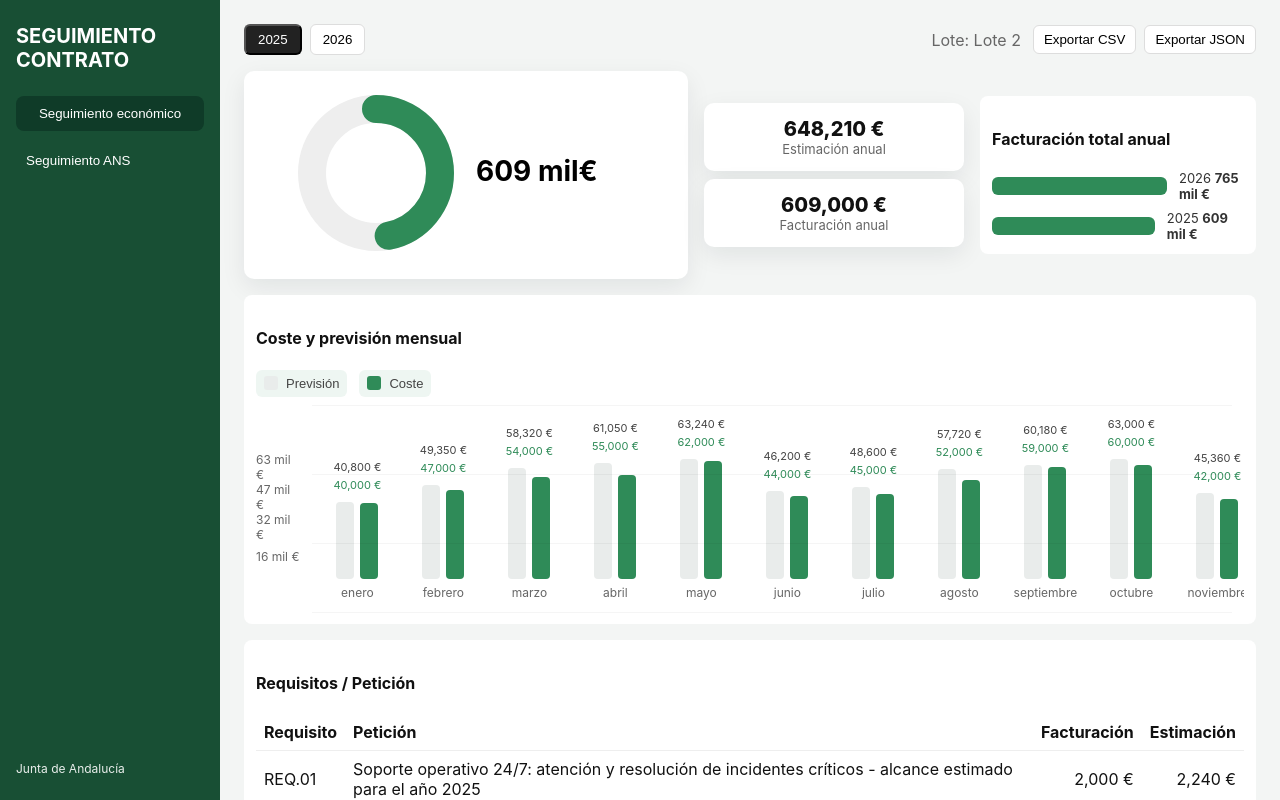
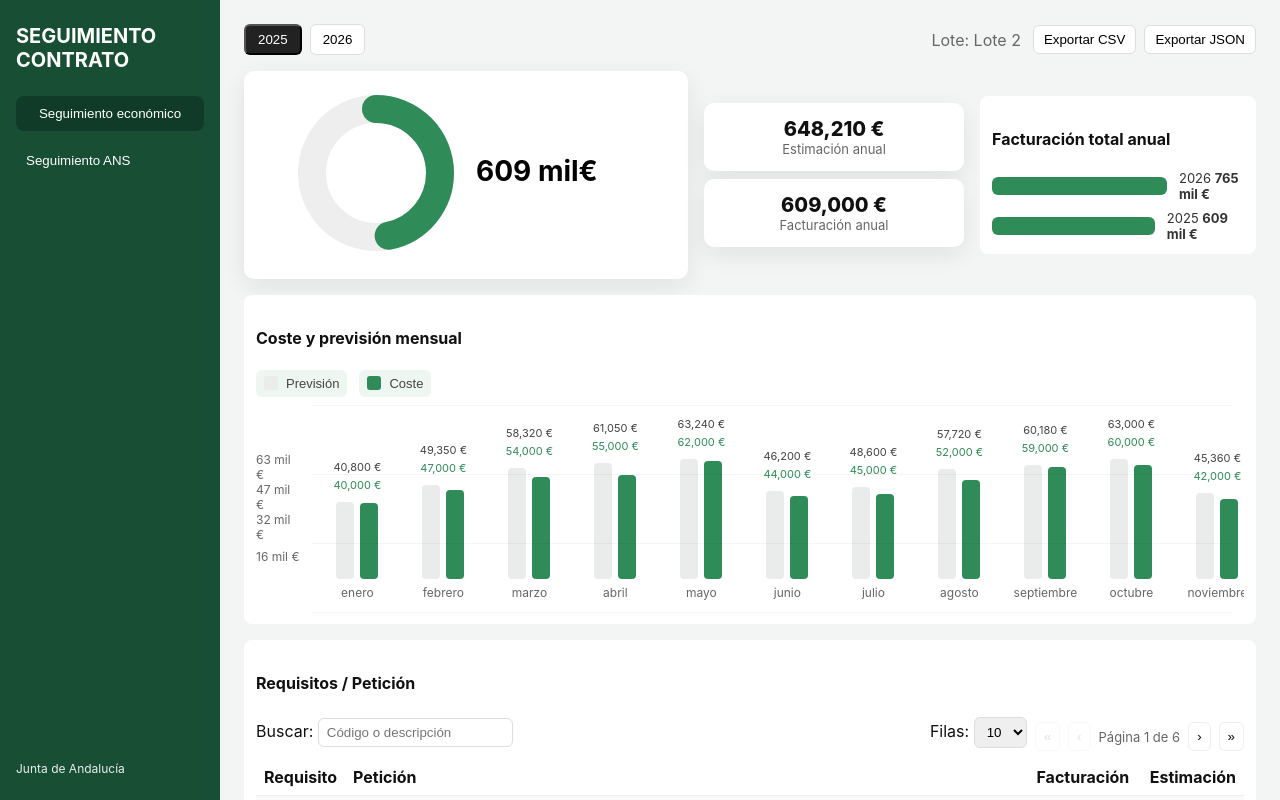
Before and after one commit to nachopavon/testdashboard, a React (Vite) app: page / in a window 1280 px wide. Built offline with nearby package versions, Linux system fonts and the light colour scheme.

Commit message:
Add initial CSS styles for layout and components in the application

```diff
--- a/src/components/Economic.module.css
+++ b/src/components/Economic.module.css
@@ -66,3 +66,18 @@
 .pagerBtn{background:var(--card-bg); border:1px solid #eee; padding:6px 8px; border-radius:6px}
 .pagerBtn[disabled]{opacity:0.4; cursor:default}
 .pagerInfo{font-size:13px; color:#666}
+
+.tableControls{display:flex; justify-content:space-between; align-items:center; margin-bottom:8px; gap:12px}
+.searchInput{padding:6px 8px; border-radius:6px; border:1px solid #ddd}
+.selectSmall{padding:6px 8px; border-radius:6px; border:1px solid #ddd}
+
+/* sticky header */
+.table thead th{position:sticky; top:0; background:var(--card-bg); z-index:3}
+
+/* zebra rows */
+.table tbody tr:nth-child(odd){background:rgba(0,0,0,0.02)}
+
+/* responsive smaller font */
+@media (max-width:700px){
+	.table th, .table td{font-size:13px}
+}
--- a/src/components/Economic.tsx
+++ b/src/components/Economic.tsx
@@ -32,6 +32,34 @@ export default function Economic(){
   const totalReq = d.requisites.length
   const totalPages = Math.max(1, Math.ceil(totalReq / perPage))
   const pagedReqs = d.requisites.slice((page-1)*perPage, page*perPage)
+  // table improvements: search, sorting, rows per page
+  const [search, setSearch] = useState('')
+  const [sortBy, setSortBy] = useState<'code'|'description'|'facturacion'|'estimacion'>('code')
+  const [sortDir, setSortDir] = useState<'asc'|'desc'>('asc')
+  const [rowsPerPage, setRowsPerPage] = useState(perPage)
+
+  const filtered = d.requisites.filter((r:any)=>{
+    if(!search) return true
+    const s = search.toLowerCase()
+    return String(r.code).toLowerCase().includes(s) || String(r.description).toLowerCase().includes(s)
+  })
+
+  const sorted = filtered.slice().sort((a:any,b:any)=>{
+    const dir = sortDir === 'asc' ? 1 : -1
+    if(sortBy === 'facturacion' || sortBy === 'estimacion'){
+      return (a[sortBy] - b[sortBy]) * dir
+    }
+    return String(a[sortBy]).localeCompare(String(b[sortBy])) * dir
+  })
+
+  const totalReqFiltered = sorted.length
+  const totalPagesComputed = Math.max(1, Math.ceil(totalReqFiltered / rowsPerPage))
+  const currentPage = Math.min(page, totalPagesComputed)
+  const start = (currentPage - 1) * rowsPerPage
+  const paged = sorted.slice(start, start + rowsPerPage)
+
+  const totalsAll = sorted.reduce((acc:any, r:any)=>{ acc.fact += r.facturacion; acc.est += r.estimacion; return acc }, {fact:0, est:0})
+  const totalsPage = paged.reduce((acc:any, r:any)=>{ acc.fact += r.facturacion; acc.est += r.estimacion; return acc }, {fact:0, est:0})
 
   // export helpers (CSV / JSON)
   function download(filename:string, content:string, mime='text/plain'){
@@ -187,22 +215,50 @@ export default function Economic(){
 
       <div className={styles.table}>
         <h4>Requisitos / Petición</h4>
+        <div className={styles.tableControls}>
+          <div>
+            <label>Buscar: <input value={search} onChange={e=>{setSearch(e.target.value); setPage(1)}} className={styles.searchInput} placeholder="Código o descripción" /></label>
+          </div>
+          <div style={{display:'flex', gap:8, alignItems:'center'}}>
+            <label>Filas: <select value={rowsPerPage} onChange={e=>{setRowsPerPage(Number(e.target.value)); setPage(1)}} className={styles.selectSmall}><option>5</option><option>10</option><option>20</option></select></label>
+            <div className={styles.pager} aria-label="Paginación requisitos">
+              <button onClick={()=>setPage(1)} disabled={page===1} className={styles.pagerBtn} aria-label="Primera página">«</button>
+              <button onClick={()=>setPage(p=>Math.max(1,p-1))} disabled={page===1} className={styles.pagerBtn} aria-label="Página anterior">‹</button>
+              <span className={styles.pagerInfo}>Página {currentPage} de {totalPagesComputed}</span>
+              <button onClick={()=>setPage(p=>Math.min(totalPagesComputed,p+1))} disabled={page===totalPagesComputed} className={styles.pagerBtn} aria-label="Página siguiente">›</button>
+              <button onClick={()=>setPage(totalPagesComputed)} disabled={page===totalPagesComputed} className={styles.pagerBtn} aria-label="Última página">»</button>
+            </div>
+          </div>
+        </div>
+
         <table aria-describedby="req-desc">
           <caption id="req-desc" style={{display:'none'}}>Lista de requisitos y su facturación/estimación</caption>
-          <thead><tr><th>Requisito</th><th>Petición</th><th style={{textAlign:'right'}}>Facturación</th><th style={{textAlign:'right'}}>Estimación</th></tr></thead>
+          <thead>
+            <tr>
+              <th onClick={()=>{ setSortBy('code'); setSortDir(s=> s==='asc'?'desc':'asc')}} style={{cursor:'pointer'}}>Requisito</th>
+              <th onClick={()=>{ setSortBy('description'); setSortDir(s=> s==='asc'?'desc':'asc')}} style={{cursor:'pointer'}}>Petición</th>
+              <th style={{textAlign:'right', cursor:'pointer'}} onClick={()=>{ setSortBy('facturacion'); setSortDir(s=> s==='asc'?'desc':'asc')}}>Facturación</th>
+              <th style={{textAlign:'right', cursor:'pointer'}} onClick={()=>{ setSortBy('estimacion'); setSortDir(s=> s==='asc'?'desc':'asc')}}>Estimación</th>
+            </tr>
+          </thead>
           <tbody>
-            {pagedReqs.map((r:any)=> (
+            {paged.map((r:any)=> (
               <tr key={r.code}><td>{r.code}</td><td>{r.description}</td><td style={{textAlign:'right'}}>{r.facturacion.toLocaleString()} €</td><td style={{textAlign:'right'}}>{r.estimacion.toLocaleString()} €</td></tr>
             ))}
           </tbody>
+          <tfoot>
+            <tr>
+              <td colSpan={2} style={{textAlign:'right', fontWeight:700}}>Totales (página)</td>
+              <td style={{textAlign:'right', fontWeight:700}}>{totalsPage.fact.toLocaleString()} €</td>
+              <td style={{textAlign:'right', fontWeight:700}}>{totalsPage.est.toLocaleString()} €</td>
+            </tr>
+            <tr>
+              <td colSpan={2} style={{textAlign:'right', color:'#777'}}>Totales (filtro)</td>
+              <td style={{textAlign:'right', color:'#777'}}>{totalsAll.fact.toLocaleString()} €</td>
+              <td style={{textAlign:'right', color:'#777'}}>{totalsAll.est.toLocaleString()} €</td>
+            </tr>
+          </tfoot>
         </table>
-        <div className={styles.pager} aria-label="Paginación requisitos">
-          <button onClick={()=>setPage(1)} disabled={page===1} className={styles.pagerBtn} aria-label="Primera página">«</button>
-          <button onClick={()=>setPage(p=>Math.max(1,p-1))} disabled={page===1} className={styles.pagerBtn} aria-label="Página anterior">‹</button>
-          <span className={styles.pagerInfo}>Página {page} de {totalPages}</span>
-          <button onClick={()=>setPage(p=>Math.min(totalPages,p+1))} disabled={page===totalPages} className={styles.pagerBtn} aria-label="Página siguiente">›</button>
-          <button onClick={()=>setPage(totalPages)} disabled={page===totalPages} className={styles.pagerBtn} aria-label="Última página">»</button>
-        </div>
       </div>
     </div>
   )
```
Also changed, not shown: 5 other files (tests, documents, lock files or other folders).
